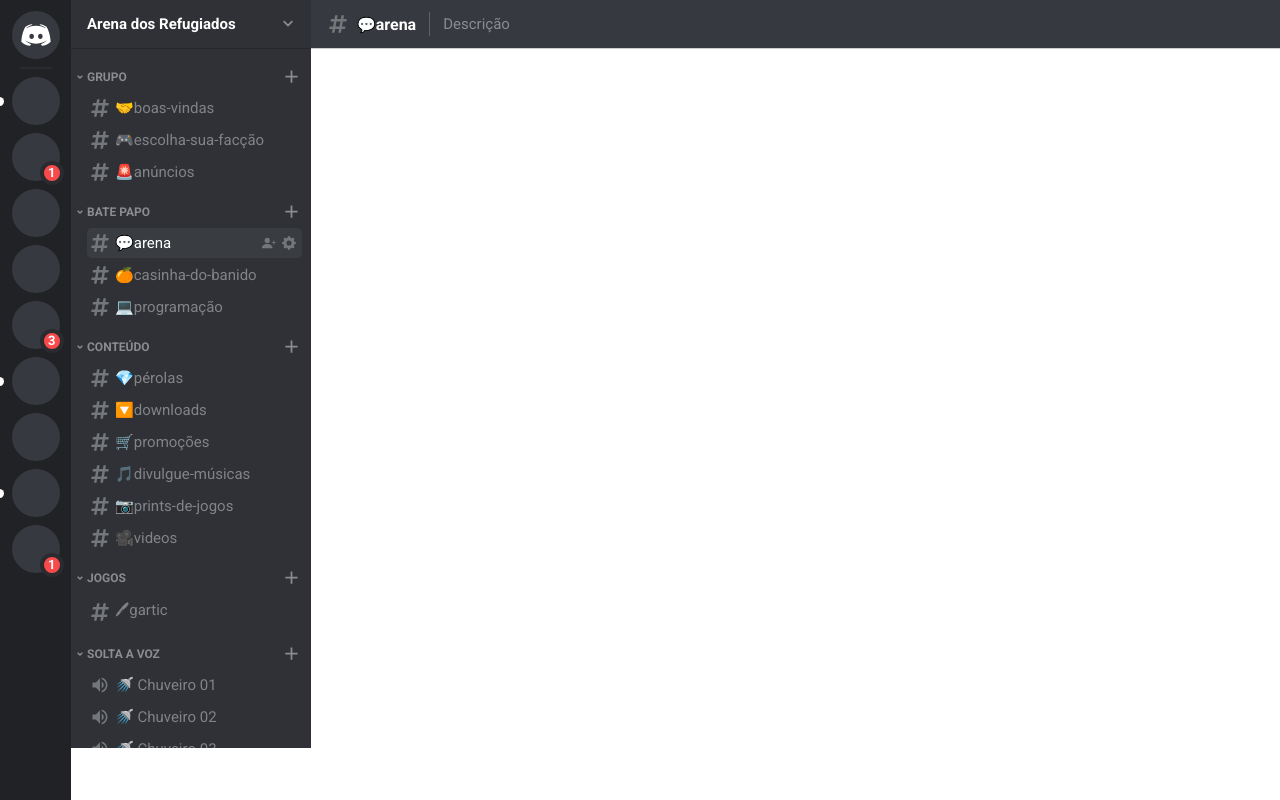
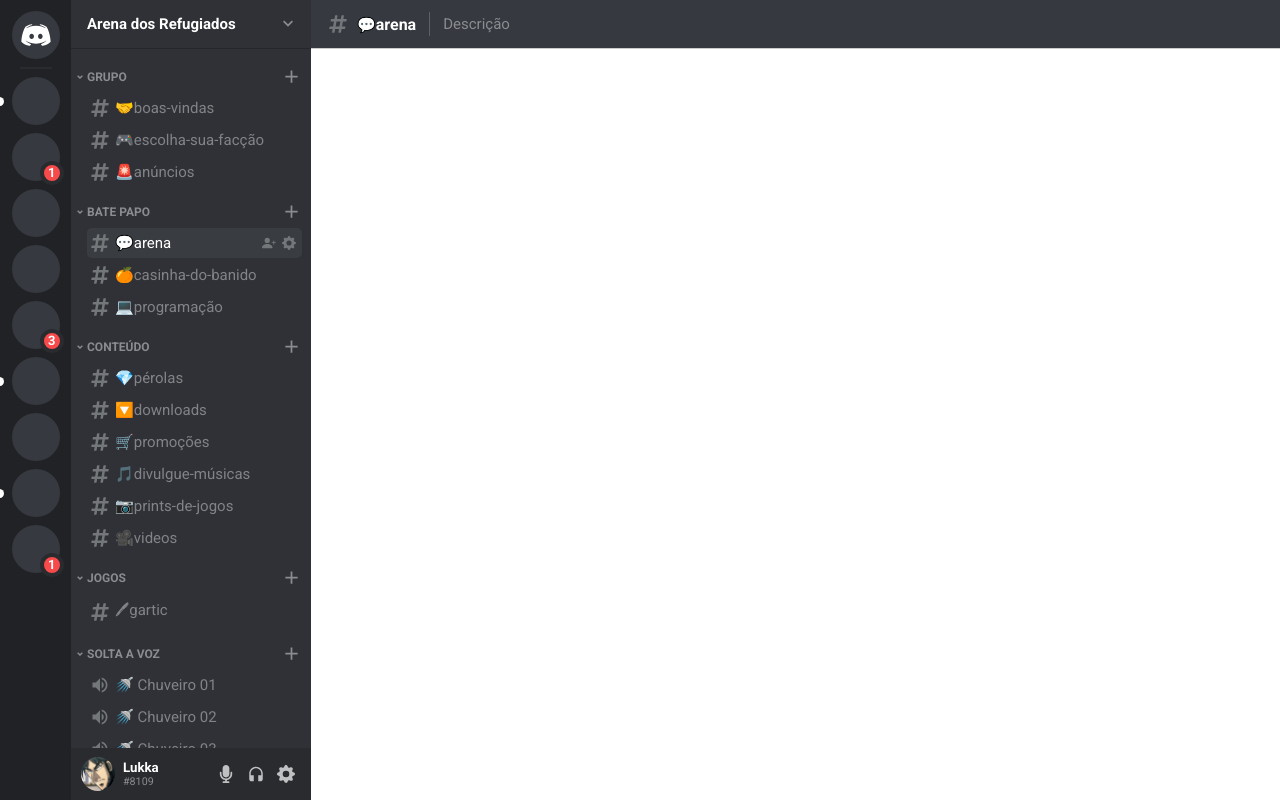
Before and after one commit to LucasTF/Discord-ui-clone, a React (Create React App) app: page / in a window 1280 px wide. Built offline with nearby package versions, Linux system fonts and the light colour scheme.

Commit message:
Finished first draft of UserBox component

```diff
--- /dev/null
+++ b/src/components/UserBox/index.tsx
@@ -0,0 +1,29 @@
+import React from 'react';
+import { FaMicrophone } from 'react-icons/fa';
+import { IoMdHeadset } from 'react-icons/io';
+import { BsGearFill } from 'react-icons/bs';
+
+import StyledUserBox from './styles';
+
+import Avatar from '../utils/Avatar';
+
+const UserBox: React.FC = () => {
+	return (
+		<StyledUserBox>
+			<div className='profile'>
+				<Avatar />
+				<div className='user-info'>
+					<h5>Lukka</h5>
+					<h6>#8109</h6>
+				</div>
+			</div>
+			<div className='icons'>
+				<FaMicrophone />
+				<IoMdHeadset />
+				<BsGearFill />
+			</div>
+		</StyledUserBox>
+	);
+};
+
+export default UserBox;
--- /dev/null
+++ b/src/components/UserBox/styles.ts
@@ -0,0 +1,61 @@
+import styled from 'styled-components';
+
+const StyledUserBox = styled.section`
+	grid-area: user-box;
+
+	display: flex;
+	align-items: center;
+	justify-content: space-between;
+	flex-direction: row;
+
+	padding: 10px;
+	background-color: var(--quaternary);
+	box-shadow: rgba(0, 0, 0, 0.2) 0px 1px 0px 0px;
+
+	.profile {
+		display: flex;
+		align-items: center;
+
+		.user-info {
+			margin-left: 8px;
+
+			display: flex;
+			flex-direction: column;
+
+			h5 {
+				color: var(--white);
+			}
+
+			h6 {
+				color: var(--gray);
+				font-weight: 400;
+			}
+		}
+	}
+
+	.icons {
+		display: flex;
+		align-items: center;
+
+		svg {
+			height: 30px;
+			width: 30px;
+			color: var(--white);
+			opacity: 0.7;
+			border-radius: 8px;
+
+			padding: 6px;
+
+			transition: opacity 0.2s;
+			transition: background-color 0.2s;
+			cursor: pointer;
+
+			&:hover {
+				opacity: 1;
+				background-color: var(--quinary);
+			}
+		}
+	}
+`;
+
+export default StyledUserBox;
--- /dev/null
+++ b/src/components/utils/Avatar/index.tsx
@@ -0,0 +1,9 @@
+import React from 'react';
+
+import StyledAvatar from './styles';
+
+const Avatar: React.FC = () => {
+	return <StyledAvatar />;
+};
+
+export default Avatar;
--- /dev/null
+++ b/src/components/utils/Avatar/styles.ts
@@ -0,0 +1,16 @@
+import styled from 'styled-components';
+
+import avatar from '../../../assets/avatar.jpg';
+
+const StyledAvatar = styled.div`
+	height: 34px;
+	width: 34px;
+	border-radius: 50%;
+
+	background-color: var(--gray);
+	background-image: url(${avatar});
+	background-size: 100%;
+	background-repeat: no-repeat;
+`;
+
+export default StyledAvatar;
--- a/src/layout/index.tsx
+++ b/src/layout/index.tsx
@@ -6,6 +6,7 @@ import Sidebar from '../components/Sidebar';
 import ServerName from '../components/ServerName';
 import Topbar from '../components/Topbar';
 import ChannelList from '../components/ChannelList';
+import UserBox from '../components/UserBox';
 
 const Layout: React.FC = () => {
 	return (
@@ -14,6 +15,7 @@ const Layout: React.FC = () => {
 			<ServerName />
 			<Topbar />
 			<ChannelList />
+			<UserBox />
 		</StyledLayout>
 	);
 };
--- a/src/layout/styles.ts
+++ b/src/layout/styles.ts
@@ -7,7 +7,7 @@ const StyledLayout = styled.div`
 	grid-template-areas:
 		'sidebar sv-name topbar topbar'
 		'sidebar sv-channels sv-chat sv-users'
-		'sidebar user-config sv-chat sv-users';
+		'sidebar user-box sv-chat sv-users';
 
 	height: 100vh;
 `;
```
Also changed, not shown: src/assets/avatar.jpg (added).
